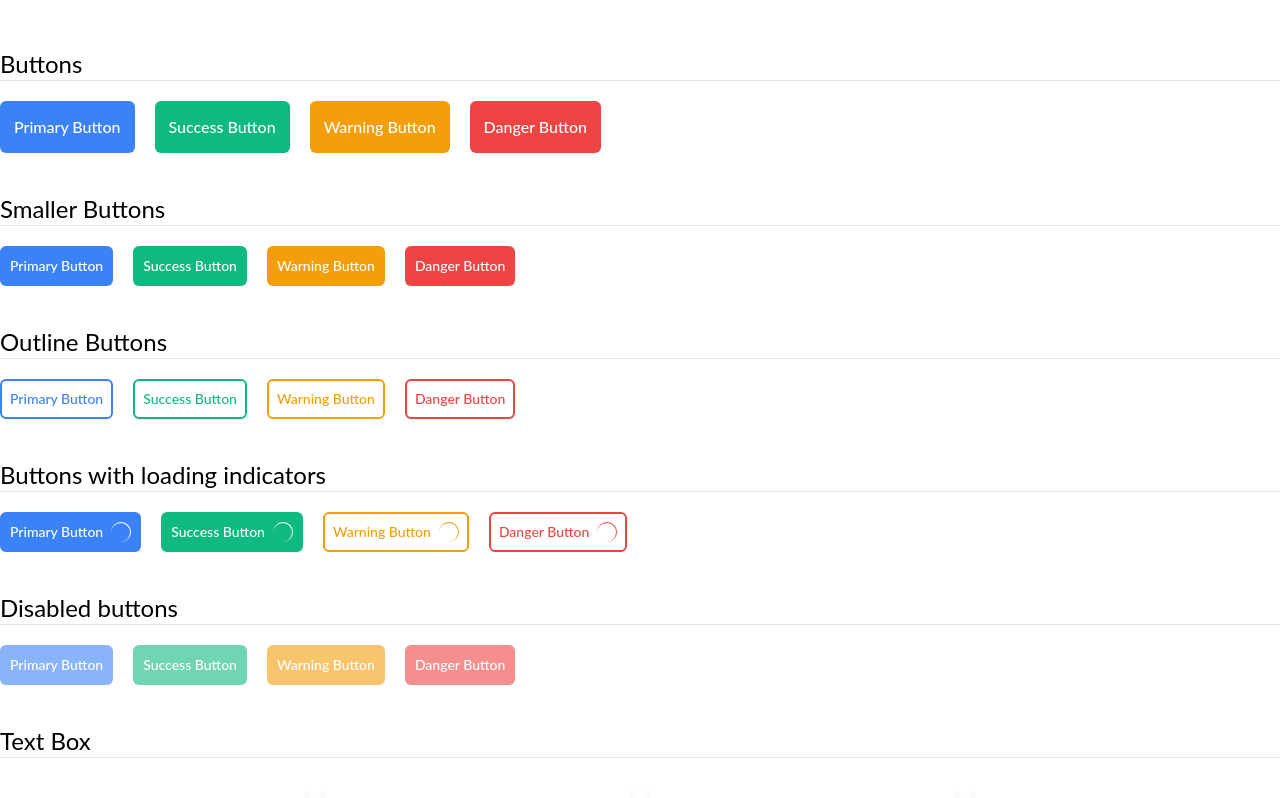
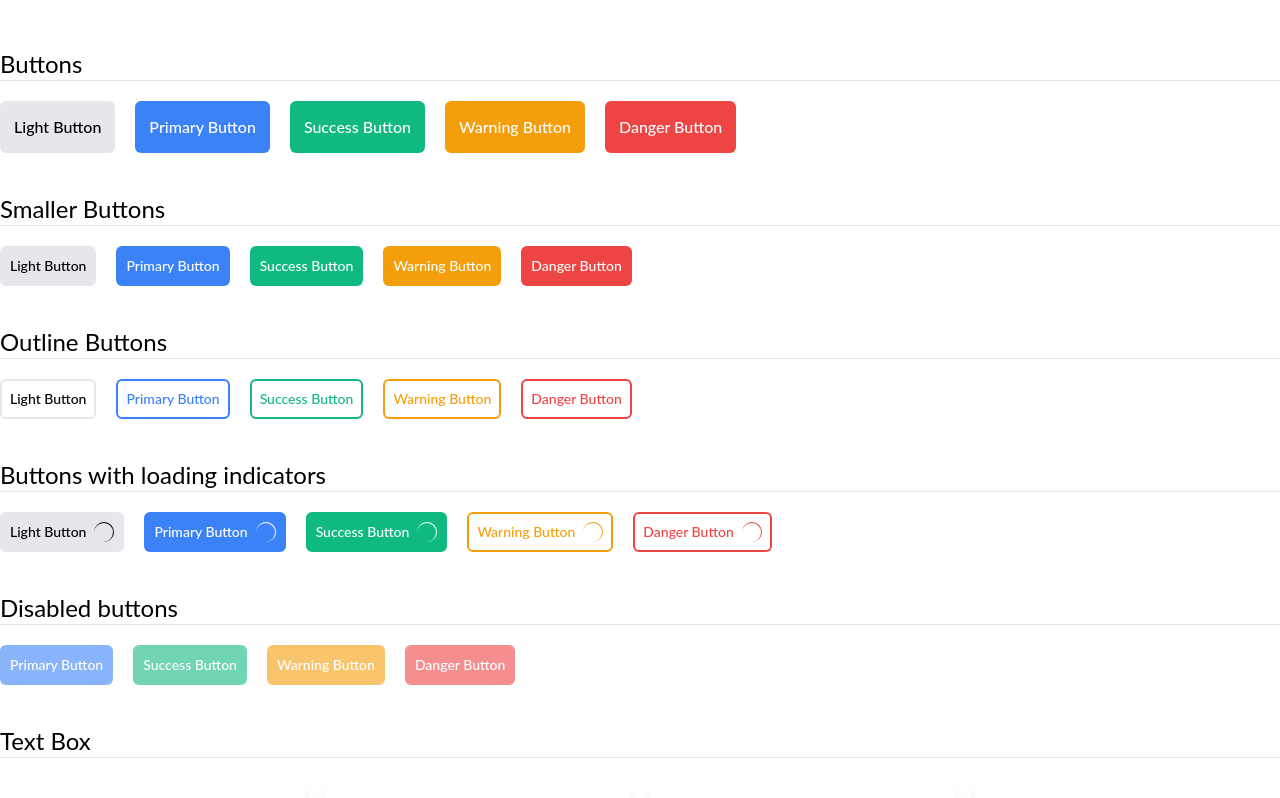
Before and after one commit to suryaherdiyanto/vuejs-tailwind, a Vue app: page /#/ in a window 1280 px wide. Shown: the top 798 px of the page. Built offline with nearby package versions, Linux system fonts and the light colour scheme.

Commit message:
adding light variant

```diff
--- a/src/components/TWButton.vue
+++ b/src/components/TWButton.vue
@@ -1,5 +1,5 @@
 <template>
-    <button class="rounded-md border-2 font-medium cursor-pointer text-white relative transition-colors group focus:outline-none disabled:opacity-60 disabled:cursor-not-allowed" :class="customClasses" :type="type">
+    <button class="rounded-md border-2 font-medium cursor-pointer relative transition-colors group focus:outline-none disabled:opacity-60 disabled:cursor-not-allowed" :class="customClasses" :type="type">
         {{ text }} <span v-if="isLoading" class="w-5 h-5 ml-2 border-r border-t inline-block float-right rounded-t-full rounded-r-full animate-spin" :class="loadingClasses"></span>
     </button>
 </template>
@@ -38,6 +38,7 @@ export default {
                 'bg-green-500': false,
                 'bg-red-500': false,
                 'bg-yellow-500': false,
+                'bg-gray-200': false,
                 'hover:bg-blue-700': false,
                 'hover:bg-green-700': false,
                 'hover:bg-red-700': false,
@@ -45,7 +46,10 @@ export default {
                 'hover:bg-blue-500': false,
                 'hover:bg-green-500': false,
                 'hover:bg-red-500': false,
+                'hover:bg-gray-600': false,
+                'hover:bg-gray-200': false,
                 'group-hover:border-white': false,
+                'group-hover:border-black': false,
                 'py-3': false,
                 'px-3': false,
                 'py-2': false,
@@ -58,14 +62,18 @@ export default {
                 'border-green-500': false,
                 'border-red-500': false,
                 'border-yellow-500': false,
+                'border-gray-200': false,
                 'text-blue-500': false,
                 'text-green-500': false,
                 'text-red-500': false,
                 'text-yellow-500': false,
+                'text-black': false,
+                'text-white': true,
                 'hover:text-white': false
             },
             loadingClasses: {
                 'border-white': true,
+                'border-black': false,
                 'border-blue-500': false,
                 'border-green-500': false,
                 'border-red-500': false,
@@ -86,6 +94,14 @@ export default {
             case 'warning':
                 this.customClasses['bg-yellow-500'] = true;
                 this.customClasses['hover:bg-yellow-700'] = true;
+                break;
+            case 'light':
+                this.customClasses['bg-gray-200'] = true;
+                this.customClasses['hover:bg-gray-600'] = true;
+                this.customClasses['hover:text-white'] = true;
+                this.customClasses['text-white'] = false;
+                this.loadingClasses['border-white'] = false;
+                this.loadingClasses['border-black'] = true;
                 break;
 
             default:
@@ -131,7 +147,15 @@ export default {
                     this.customClasses['hover:bg-yellow-500'] = true;
                     this.loadingClasses['border-yellow-500'] = true;
                     this.loadingClasses['group-hover:border-white'] = true;
-
+                    break;
+                case 'light':
+                    this.customClasses['bg-gray-200'] = false;
+                    this.customClasses['hover:bg-gray-600'] = false;
+                    this.customClasses['hover:text-white'] = false;
+                    this.customClasses['border-gray-200'] = true;
+                    this.customClasses['hover:bg-gray-200'] = true;
+                    this.customClasses['hover:text-black'] = true;
+                    this.loadingClasses['group-hover:border-black'] = true;
 
                     break;
 
--- a/src/views/Home.vue
+++ b/src/views/Home.vue
@@ -3,6 +3,7 @@
     <h2 class="text-2xl">Buttons</h2>
     <hr>
     <div class="flex py-5 gap-5">
+      <tw-button text="Light Button" variant="light"></tw-button>
       <tw-button text="Primary Button"></tw-button>
       <tw-button text="Success Button" variant="success"></tw-button>
       <tw-button text="Warning Button" variant="warning"></tw-button>
@@ -12,6 +13,7 @@
     <h2 class="text-2xl pt-5">Smaller Buttons</h2>
     <hr>
     <div class="flex py-5 gap-5">
+      <tw-button text="Light Button" variant="light" size="sm"></tw-button>
       <tw-button text="Primary Button" size="sm"></tw-button>
       <tw-button text="Success Button" size="sm" variant="success"></tw-button>
       <tw-button text="Warning Button" size="sm" variant="warning"></tw-button>
@@ -21,6 +23,7 @@
     <h2 class="text-2xl pt-5">Outline Buttons</h2>
     <hr>
     <div class="flex py-5 gap-5">
+      <tw-button text="Light Button" size="sm" :outline="true" variant="light"></tw-button>
       <tw-button text="Primary Button" size="sm" :outline="true"></tw-button>
       <tw-button text="Success Button" size="sm" :outline="true" variant="success"></tw-button>
       <tw-button text="Warning Button" size="sm" :outline="true" variant="warning"></tw-button>
@@ -30,6 +33,7 @@
     <h2 class="text-2xl pt-5">Buttons with loading indicators</h2>
     <hr>
     <div class="flex py-5 gap-5">
+      <tw-button text="Light Button" size="sm" is-loading variant="light"></tw-button>
       <tw-button text="Primary Button" size="sm" is-loading></tw-button>
       <tw-button text="Success Button" size="sm" is-loading variant="success"></tw-button>
       <tw-button text="Warning Button" size="sm" is-loading :outline="true" variant="warning"></tw-button>
```
